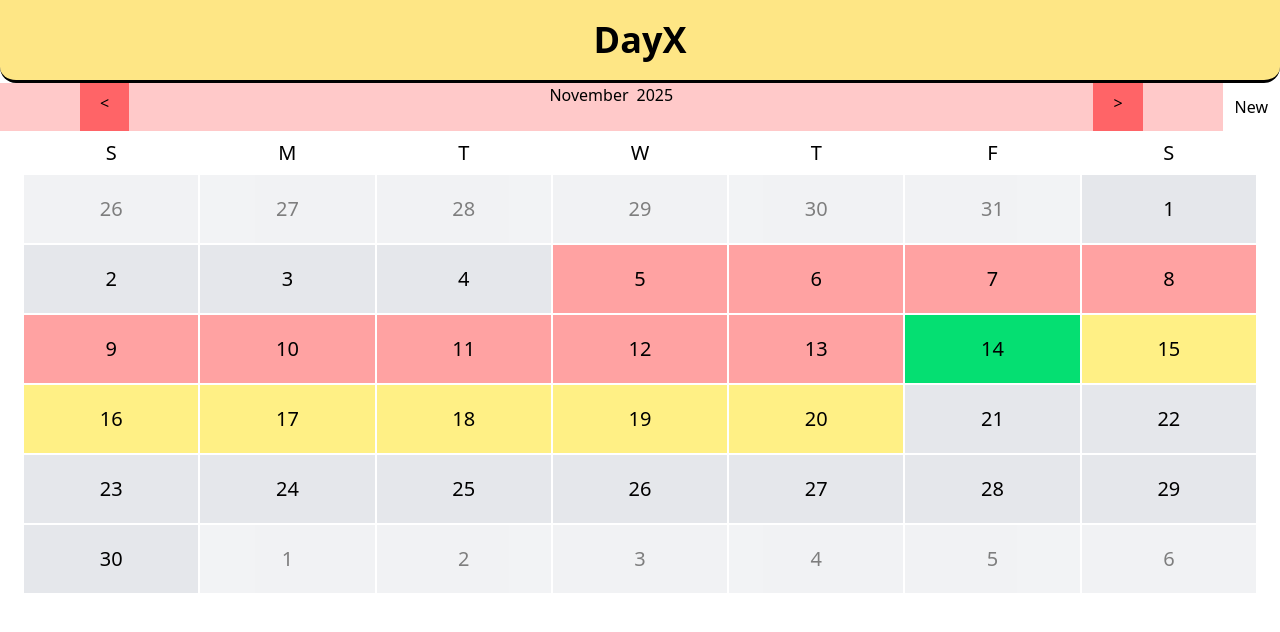
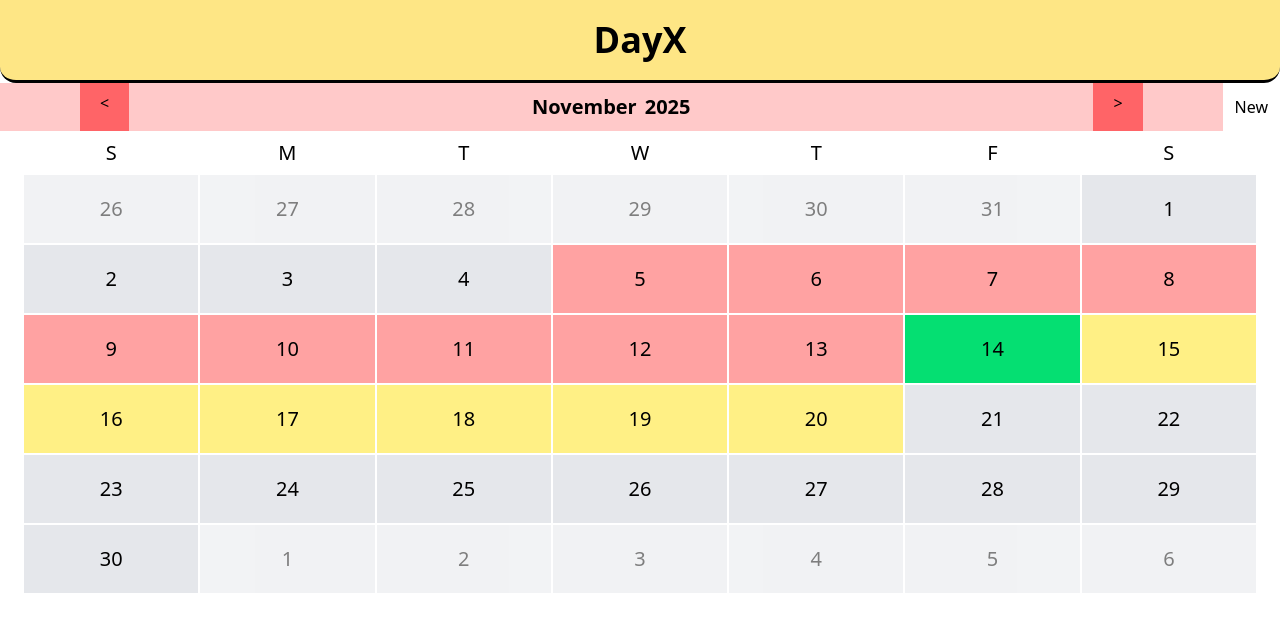
Before and after one commit to usanjay/dayX, a React (Vite) app: page / in a window 1280 px wide. Shown: the top 632 px of the page. Built offline with nearby package versions, Linux system fonts and the light colour scheme.

Commit message:
update : component naming typo correction

```diff
--- a/src/components/month-details-header/MonthDetails.jsx
+++ b/src/components/month-details-header/MonthDetails.jsx
@@ -7,7 +7,7 @@
         <div className="flex">
             <div className="flex-1 flex justify-between bg-red-200 px-20">
                 <ChangeMonth content="<" changeMonth={changeMonth} />
-                <div className="flex">
+                <div className="flex items-center text-xl font-bold">
                     <div className="mr-2">{getMonthName(date)}</div>
                     <div>{date.getFullYear()}</div>
                 </div>
--- a/src/pages/NewTask.jsx
+++ b/src/pages/NewTask.jsx
@@ -4,7 +4,7 @@
 import { useNavigate } from "react-router";
 
 
-function Home({createTask}) {
+function NewTask({createTask}) {
 
     const {
         register,
@@ -62,4 +62,4 @@
     );
 }
 
-export default Home;
+export default NewTask;
```
